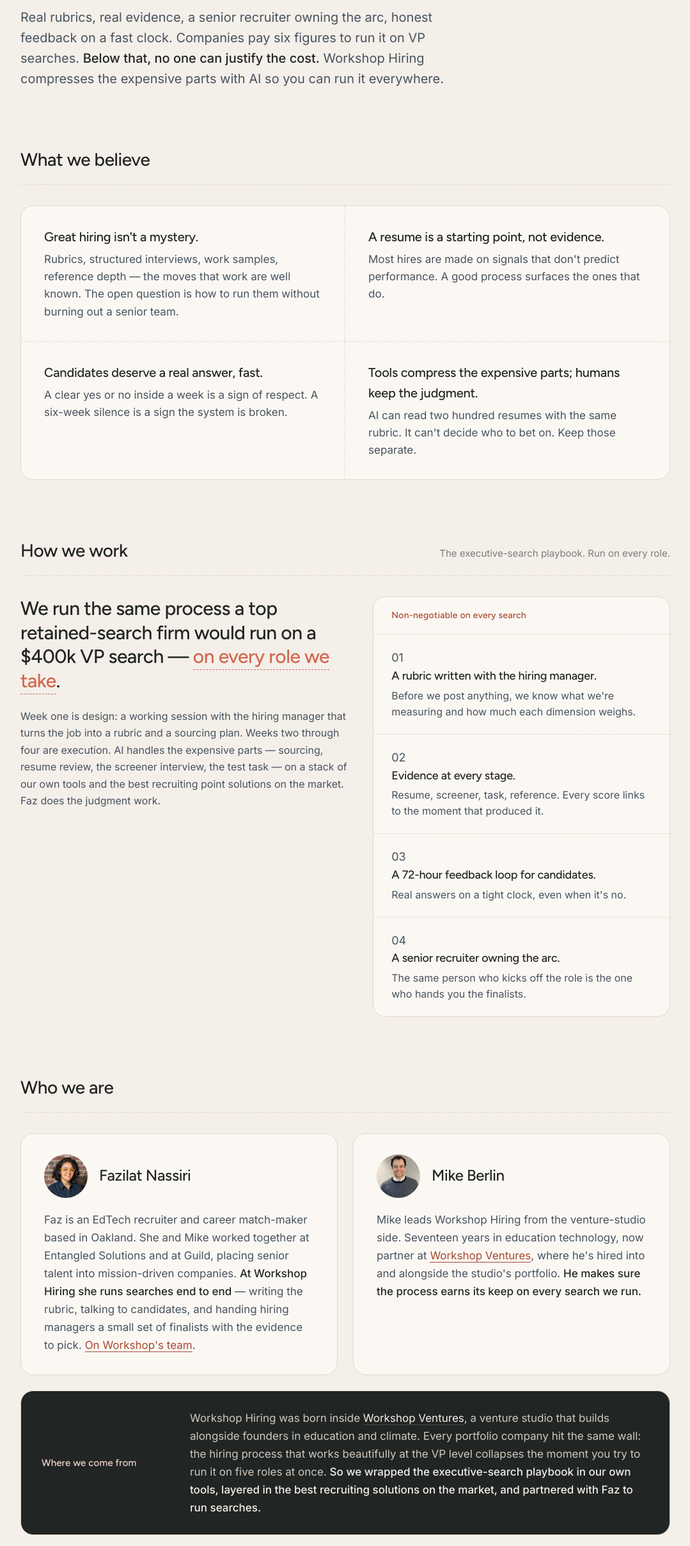
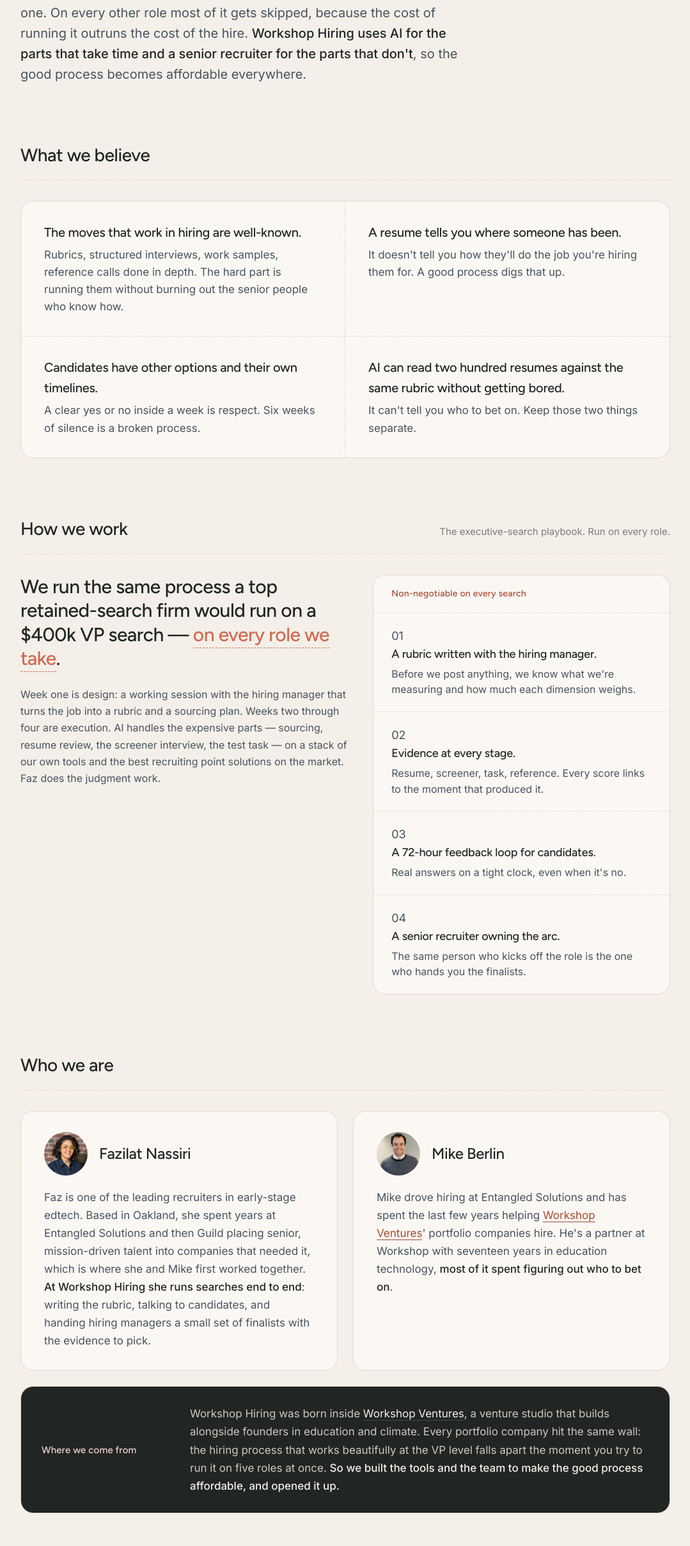
Before and after one commit to mikeberlinworkshop/workshop-hiring-website, a plain HTML site: page index.html in a window 1280 px wide. Shown: the part 384-2800 px from the top of the page at 64% size, without its empty margins (100-1179 px from the left). Drawn offline with Linux system fonts and the light colour scheme.

Commit message:
Rewrite hero, beliefs, and team bios in a more natural voice

```diff
--- a/index.html
+++ b/index.html
@@ -431,9 +431,9 @@
 <main class="page">
 
   <header class="hero">
-    <h1>The hiring process top firms run on executive searches. For <em>every role</em>.</h1>
+    <h1>The executive-search process, on <em>every role</em> you hire.</h1>
     <p class="hero__ask">
-      Real rubrics, real evidence, a senior recruiter owning the arc, honest feedback on a fast clock. Companies pay six figures to run it on VP searches. <b>Below that, no one can justify the cost.</b> Workshop Hiring compresses the expensive parts with AI so you can run it everywhere.
+      When a company hires a VP, they run a real search: a proper rubric, careful screening, structured interviews, finalists with real evidence behind each one. On every other role most of it gets skipped, because the cost of running it outruns the cost of the hire. <b>Workshop Hiring uses AI for the parts that take time and a senior recruiter for the parts that don't</b>, so the good process becomes affordable everywhere.
     </p>
   </header>
 
@@ -443,16 +443,16 @@
     </div>
     <div class="beliefs__grid">
       <div class="belief">
-        <p><b>Great hiring isn't a mystery.</b> Rubrics, structured interviews, work samples, reference depth — the moves that work are well known. The open question is how to run them without burning out a senior team.</p>
+        <p><b>The moves that work in hiring are well-known.</b> Rubrics, structured interviews, work samples, reference calls done in depth. The hard part is running them without burning out the senior people who know how.</p>
       </div>
       <div class="belief">
-        <p><b>A resume is a starting point, not evidence.</b> Most hires are made on signals that don't predict performance. A good process surfaces the ones that do.</p>
+        <p><b>A resume tells you where someone has been.</b> It doesn't tell you how they'll do the job you're hiring them for. A good process digs that up.</p>
       </div>
       <div class="belief">
-        <p><b>Candidates deserve a real answer, fast.</b> A clear yes or no inside a week is a sign of respect. A six-week silence is a sign the system is broken.</p>
+        <p><b>Candidates have other options and their own timelines.</b> A clear yes or no inside a week is respect. Six weeks of silence is a broken process.</p>
       </div>
       <div class="belief">
-        <p><b>Tools compress the expensive parts; humans keep the judgment.</b> AI can read two hundred resumes with the same rubric. It can't decide who to bet on. Keep those separate.</p>
+        <p><b>AI can read two hundred resumes against the same rubric without getting bored.</b> It can't tell you who to bet on. Keep those two things separate.</p>
       </div>
     </div>
   </section>
@@ -504,7 +504,7 @@
           <h3 class="person__name">Fazilat Nassiri</h3>
         </div>
         <p class="person__body">
-          Faz is an EdTech recruiter and career match-maker based in Oakland. She and Mike worked together at Entangled Solutions and at Guild, placing senior talent into mission-driven companies. <b>At Workshop Hiring she runs searches end to end</b> — writing the rubric, talking to candidates, and handing hiring managers a small set of finalists with the evidence to pick. <a href="https://workshop.dev/team" target="_blank" rel="noopener">On Workshop's team</a>.
+          Faz is one of the leading recruiters in early-stage edtech. Based in Oakland, she spent years at Entangled Solutions and then Guild placing senior, mission-driven talent into companies that needed it, which is where she and Mike first worked together. <b>At Workshop Hiring she runs searches end to end</b>: writing the rubric, talking to candidates, and handing hiring managers a small set of finalists with the evidence to pick.
         </p>
       </article>
       <article class="person">
@@ -513,7 +513,7 @@
           <h3 class="person__name">Mike Berlin</h3>
         </div>
         <p class="person__body">
-          Mike leads Workshop Hiring from the venture-studio side. Seventeen years in education technology, now partner at <a href="https://workshop.dev" target="_blank" rel="noopener">Workshop Ventures</a>, where he's hired into and alongside the studio's portfolio. <b>He makes sure the process earns its keep on every search we run.</b>
+          Mike drove hiring at Entangled Solutions and has spent the last few years helping <a href="https://workshop.dev" target="_blank" rel="noopener">Workshop Ventures</a>' portfolio companies hire. He's a partner at Workshop with seventeen years in education technology, <b>most of it spent figuring out who to bet on</b>.
         </p>
       </article>
     </div>
@@ -521,7 +521,7 @@
     <aside class="origin">
       <div class="origin__label">Where we come from</div>
       <div class="origin__body">
-        Workshop Hiring was born inside <a href="https://workshop.dev" target="_blank" rel="noopener">Workshop Ventures</a>, a venture studio that builds alongside founders in education and climate. Every portfolio company hit the same wall: the hiring process that works beautifully at the VP level collapses the moment you try to run it on five roles at once. <b>So we wrapped the executive-search playbook in our own tools, layered in the best recruiting solutions on the market, and partnered with Faz to run searches.</b>
+        Workshop Hiring was born inside <a href="https://workshop.dev" target="_blank" rel="noopener">Workshop Ventures</a>, a venture studio that builds alongside founders in education and climate. Every portfolio company hit the same wall: the hiring process that works beautifully at the VP level falls apart the moment you try to run it on five roles at once. <b>So we built the tools and the team to make the good process affordable, and opened it up.</b>
       </div>
     </aside>
   </section>
@@ -532,12 +532,12 @@
     </div>
     <div class="contact">
       <div class="contact__copy">
-        <h3>Tell us who you are.</h3>
+        <h3>Say hello.</h3>
         <p>
-          <b>Candidates</b> — if you got an email or saw a posting from us and want to check it's real, we'll reply inside a business day with the role, the company, and a person to talk to.
+          If you're a candidate who got an email or saw a posting from us and want to confirm it's real, we'll come back inside a business day with the role, the company, and someone to talk to.
         </p>
         <p>
-          <b>Hiring teams</b> — tell us about the role. We'll come back with whether we're the right team for it and what a first conversation looks like.
+          If you're hiring for a role that matters, tell us about it. We'll come back with whether we're the right team for it and what a first conversation looks like.
         </p>
       </div>
 
```
